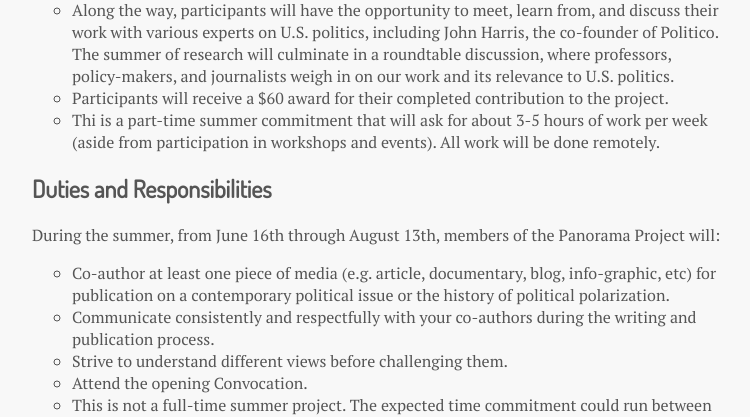
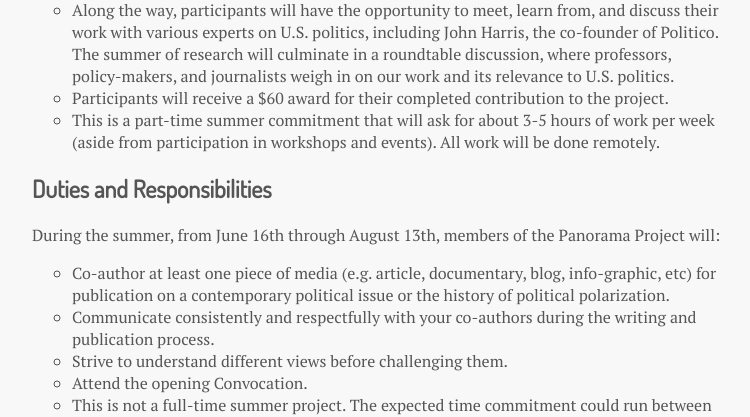
Before and after one commit to Ave-Wat/DPFP-Website, a Flask app: page / in a window 1280 px wide. Shown: the part 970-1387 px from the top of the page, without its empty margins (263-1013 px from the left). Run offline with Flask 2, Linux system fonts and the light colour scheme; some libraries are stand-ins or nearby versions.

Commit message:
fixed typo

```diff
--- a/templates/index.html
+++ b/templates/index.html
@@ -43,7 +43,7 @@
               <li>In teams of two to four, participants will research, discuss, and collaborate on a piece of media on a topic in U.S. politics (for example, a news article, feature, explainer-video, or even an art piece). Participants can draw on their own experiences, interviews, academic sources, news articles, works of art, and historical resources -- including an exclusive <a href="https://www.nyu.edu/community/government-affairs/study-of-congress/research-and-initiatives/reflections-project0.html" target="_blank">archive of interviews</a> with former members of Congress -- to research and tell their stories.</li>
               <li>Along the way, participants will have the opportunity to meet, learn from, and discuss their work with various experts on U.S. politics, including John Harris, the co-founder of Politico. The summer of research will culminate in a roundtable discussion, where professors, policy-makers, and journalists weigh in on our work and its relevance to U.S. politics.</li>
               <li>Participants will receive a $60 award for their completed contribution to the project.</li>
-              <li>Thi is a part-time summer commitment that will ask for about 3-5 hours of work per week (aside from participation in workshops and events). All work will be done remotely.</li>
+              <li>This is a part-time summer commitment that will ask for about 3-5 hours of work per week (aside from participation in workshops and events). All work will be done remotely.</li>
             </ul>
           </p>
           <h2>Duties and Responsibilities</h2>
```
